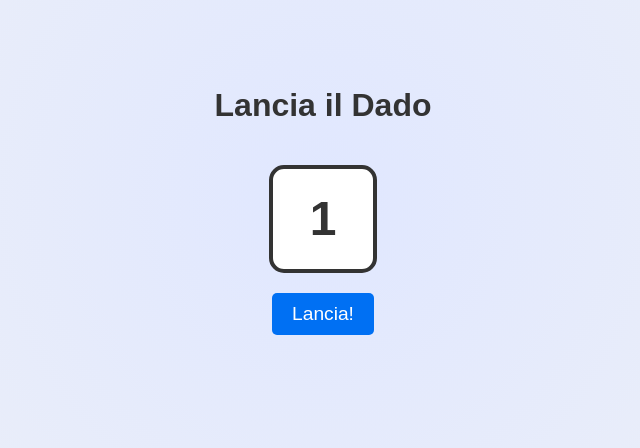
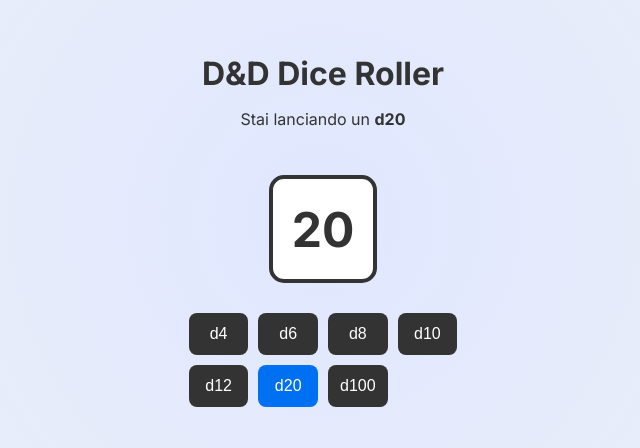
Before and after one commit to IlMara2000/diceroller, a Next.js app: page / in a window 1280 px wide. Shown: the part 200-648 px from the top of the page, without its empty margins (317-957 px from the left). Built offline with nearby package versions, Linux system fonts and the light colour scheme.

Commit message:
Update page.tsx

```diff
--- a/app/page.tsx
+++ b/app/page.tsx
@@ -3,38 +3,61 @@
 import Dice from '../components/Dice';
 
 export default function Home() {
-  const [diceValue, setDiceValue] = useState<number>(1);
+  const [diceValue, setDiceValue] = useState<number>(20);
+  const [diceType, setDiceType] = useState<number>(20);
   const [isRolling, setIsRolling] = useState(false);
 
-  const rollDice = () => {
+  const dadi = [4, 6, 8, 10, 12, 20, 100];
+
+  const rollDice = (faces: number) => {
+    setDiceType(faces);
     setIsRolling(true);
-    // Animazione fake di 500ms
+
     setTimeout(() => {
-      const newValue = Math.floor(Math.random() * 6) + 1;
+      const newValue = Math.floor(Math.random() * faces) + 1;
       setDiceValue(newValue);
       setIsRolling(false);
-    }, 500);
+    }, 600);
   };
 
   return (
-    <main style={{ display: 'flex', flexDirection: 'column', alignItems: 'center', justifyContent: 'center', height: '100vh', gap: '20px', fontFamily: 'sans-serif' }}>
-      <h1>Lancia il Dado</h1>
+    <main style={{
+      display: 'flex', flexDirection: 'column', alignItems: 'center',
+      justifyContent: 'center', minHeight: '100vh', gap: '30px', padding: '20px'
+    }}>
+      <div style={{ textAlign: 'center' }}>
+        <h1 style={{ fontSize: '2rem', marginBottom: '10px' }}>D&D Dice Roller</h1>
+        <p>Stai lanciando un <strong>d{diceType}</strong></p>
+      </div>
+
       <Dice value={diceValue} isRolling={isRolling} />
+
+      <div style={{
+        display: 'grid',
+        gridTemplateColumns: 'repeat(4, 1fr)',
+        gap: '10px',
+        maxWidth: '400px'
+      }}>
+        {dadi.map((f) => (
           <button
-        onClick={rollDice}
+            key={f}
+            onClick={() => rollDice(f)}
             disabled={isRolling}
             style={{
-          padding: '10px 20px',
-          fontSize: '1.2rem',
+              padding: '12px',
+              fontSize: '1rem',
               cursor: 'pointer',
-          backgroundColor: '#0070f3',
+              backgroundColor: diceType === f ? '#0070f3' : '#333',
               color: 'white',
               border: 'none',
-          borderRadius: '5px'
+              borderRadius: '8px',
+              transition: '0.2s'
             }}
           >
-        {isRolling ? 'Lancio in corso...' : 'Lancia!'}
+            d{f}
           </button>
+        ))}
+      </div>
     </main>
   );
 }
```
Lines whose indentation alone changed are shown as unchanged.
